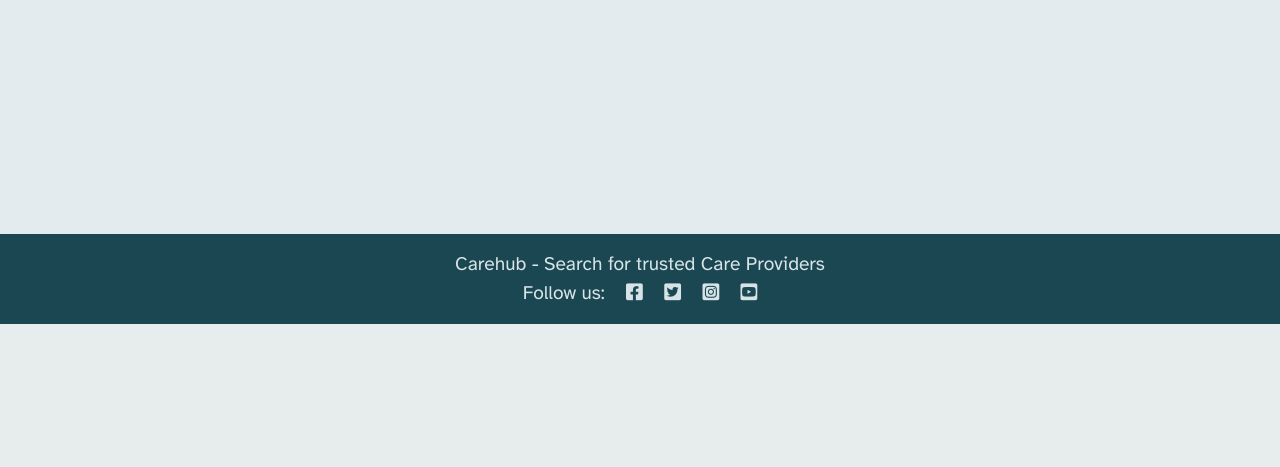
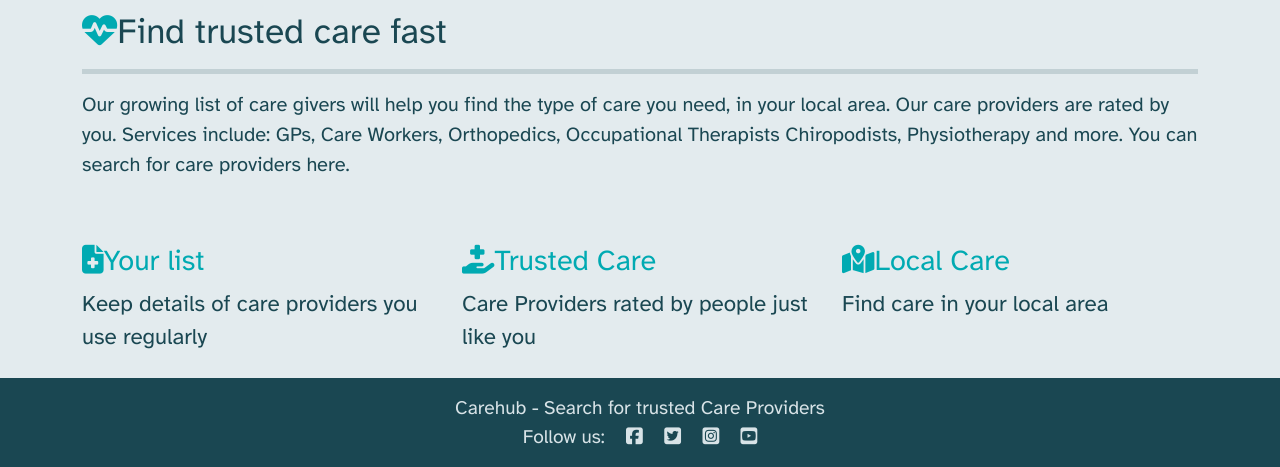
Before and after one commit to RozWelch/CareHub-Project4-2023, a Django app: page / in a window 1280 px wide. Shown: the part 476-943 px from the top of the page. Before the commit the page ends 800 px from the top, so only its background shows below. Run offline with Django 3.2, Linux system fonts and the light colour scheme; some libraries are stand-ins or nearby versions; some web fonts are replaced.

Commit message:
Add icons section and headings to home page

```diff
--- a/static/css/style.css
+++ b/static/css/style.css
@@ -20,10 +20,6 @@ body {
 
 #pinklogo {
     color: #e8397a;
-}
-
-.light-bg {
-    background-color: #fff;
 }
 
 .main-bg {
@@ -50,6 +46,8 @@ body {
 .signup-button {
     background-color: #e8397a !important;
     border-color: #d1356e !important;
+    border-radius: 18px !important;
+    margin-left: 10px;
 }
 
 .signup-button:hover {
@@ -62,7 +60,33 @@ body {
     padding: 20px;
 }
 
+.main-heading {
+    font-size: 2.7rem;
+}
 
+h2 {
+    font-size: 2.2rem;
+}
+
+.icons-heading {
+    font-size: 1.8rem;
+    color: #00aab2;
+}
+
+.icons-text {
+    font-size: 1.4rem;
+}
+
+.line-break {
+    border-top: 5px solid #628389;
+    margin: auto !important;
+}
+
+i {
+    color: #00aab2;
+}
+
+/* Next Section */
 
 .card {
     border: none;
--- a/templates/base.html
+++ b/templates/base.html
@@ -95,6 +95,9 @@
             alert.close();
         }, 4000);
     </script>
+
+    <!-- font awesome script -->
+    <script src="https://kit.fontawesome.com/c7dbda0798.js" crossorigin="anonymous"></script>
 </body>
 
 </html>
--- a/templates/index.html
+++ b/templates/index.html
@@ -7,12 +7,12 @@
     <div class="container px-2 py-3">
         <div class="row flex-md-row-reverse py-3 m-0">
             {% if user.is_authenticated %}
-            <div class="col-md-5 col-lg-7 hero-text-outer text-center">
+            <div class="col-md-5 col-lg-7 hero-text-outer text-left">
                 <h1 class="mt-4 mb-2 hero-text">Welcome back to CareHub</h1>
             </div>
             {% else %}
-            <div class="signup-area col-md-5 col-lg-7 hero-text-outer text-center">
-                <h1 class="mt-4 mb-2 hero-text">Find trusted care for the elderly in your local area</h1>
+            <div class="signup-area col-md-5 col-lg-7 text-left">
+                <h1 class="mt-4 mb-2 main-heading">Find trusted care for the elderly in your local area</h1>
                 <div class="lead mt-4">
                     Get started here: <a class="signup-button btn btn-primary btn-lg"
                         href="{%  url 'account_signup' %}">Sign Up</a>
@@ -27,4 +27,52 @@
     </div>
 </section>
 
+<!-- Main information section -->
+<section class="container px-0">
+    <div class="container">
+        <div class="row">
+            <div class="col-12">
+                <h2 class="my-3 text-left"><i class="fa-solid fa-heart-pulse"></i>Find trusted care fast</h2>
+            </div>
+        </div>
+        <hr class="line-break">
+        <div class="row mb-sm-5">
+            <div class="col-12">
+                <p class="mt-3 my-md-3 text-left lead">
+                    Our growing list of care givers will help you find
+                    the type of care you need, in your local area.
+                    Our care providers are rated by you. Services include:
+                    GPs, Care Workers, Orthopedics, Occupational Therapists
+                    Chiropodists, Physiotherapy and more.
+                    You can search for care providers here.
+                </p>
+            </div>
+        </div>
+    </div>
+    <div class="container-fluid">
+        <div class="row">
+            <div class="col-12 col-md-4 mb-2">
+                <h3 class="icons-heading" ><i class="fa-solid fa-file-medical"></i>Your list</h3>
+                <p class="icons-text">
+                    Keep details of care providers you use regularly
+                </p>
+            </div>
+            <div class="col-12 col-md-4 mb-2">
+                <h3 class="icons-heading"><i class="fa-solid fa-hand-holding-medical"></i>Trusted Care</h3>
+                <p class="icons-text">
+                    Care Providers rated by people just like you
+                </p>
+            </div>
+            <div class="col-12 col-md-4 mb-2">
+                <div>
+                    <h3 class="icons-heading"><i class="fa-solid fa-map-location-dot"></i>Local Care</h3>
+                    <p class="icons-text">
+                        Find care in your local area
+                    </p>
+                </div>
+            </div>
+        </div>
+    </div>
+</section>
+
 {% endblock content %}
```
